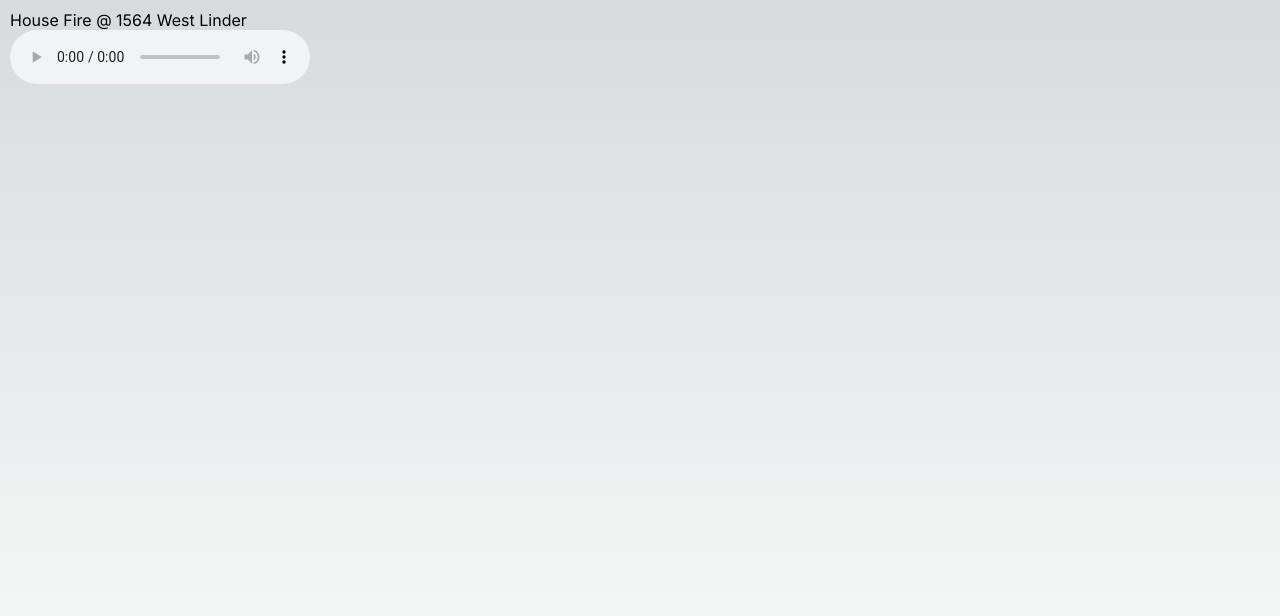
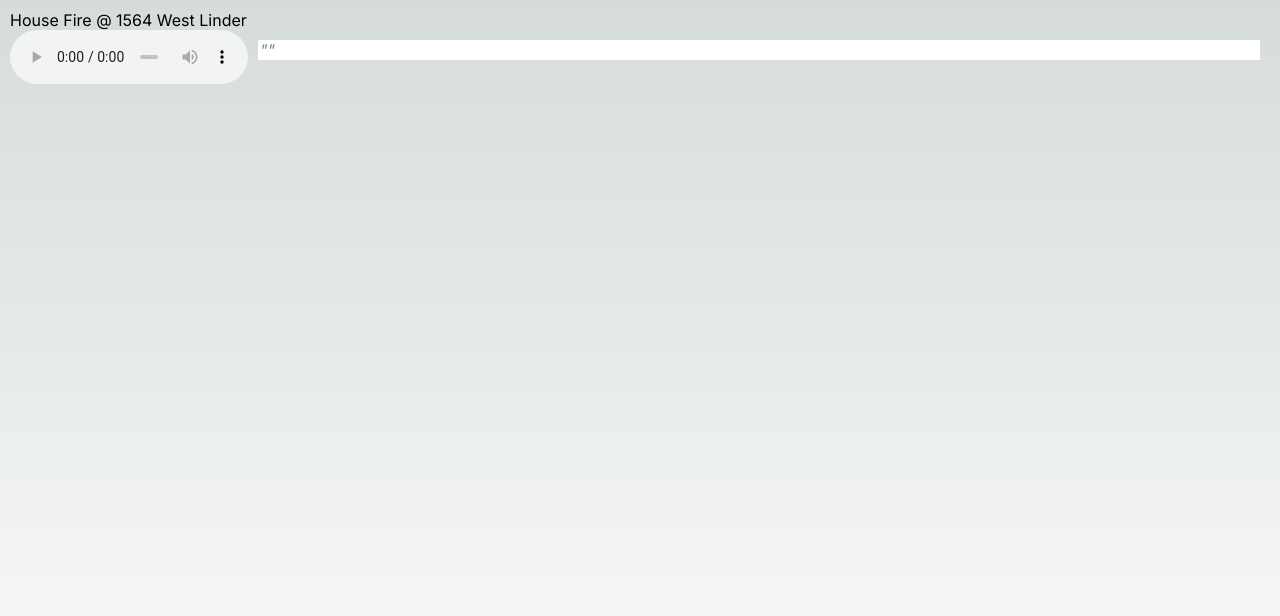
Before and after one commit to sfncook/fireapp-speech-recog, a Next.js app: page /curSec in a window 1280 px wide. Shown: the top 616 px of the page. Built offline with nearby package versions, Linux system fonts and the light colour scheme.

Commit message:
format lastSpeech

```diff
--- a/pages/curSec.js
+++ b/pages/curSec.js
@@ -92,7 +92,7 @@
           <link rel="icon" href="/favicon.ico" />
         </Head>
         <main className={`${styles.main} ${inter.className}`}>
-          <div>
+          <div className={styles.outerheaderrow}>
             <div>House Fire @ 1564 West Linder</div>
             <div className={styles.headerrow}>
               <audio controls src='audio/F2022119715_orig_regenerated.wav'
@@ -100,7 +100,7 @@
                      onSeeked={onSeeked}
                      ref={aud}
               />
-              <div className={styles.lastspeech}>{lastSpeech}</div>
+              <div className={styles.lastspeech}>{`"${lastSpeech}"`}</div>
             </div>
           </div>
           {
--- a/styles/CurSec.module.css
+++ b/styles/CurSec.module.css
@@ -238,13 +238,22 @@
   padding-right: 10px;
 }
 
+.outerheaderrow {
+  display: flex;
+  flex-direction: column;
+  align-items: flex-start;
+  width: 100%;
+}
 .headerrow {
   display: flex;
   flex-direction: row;
   align-items: flex-start;
+  width: 100%
 }
 .lastspeech {
   font-style: italic;
   margin: 10px;
   color: rgb(128, 128, 128);
+  background-color: white;
+  width: 100%;
 }
```
